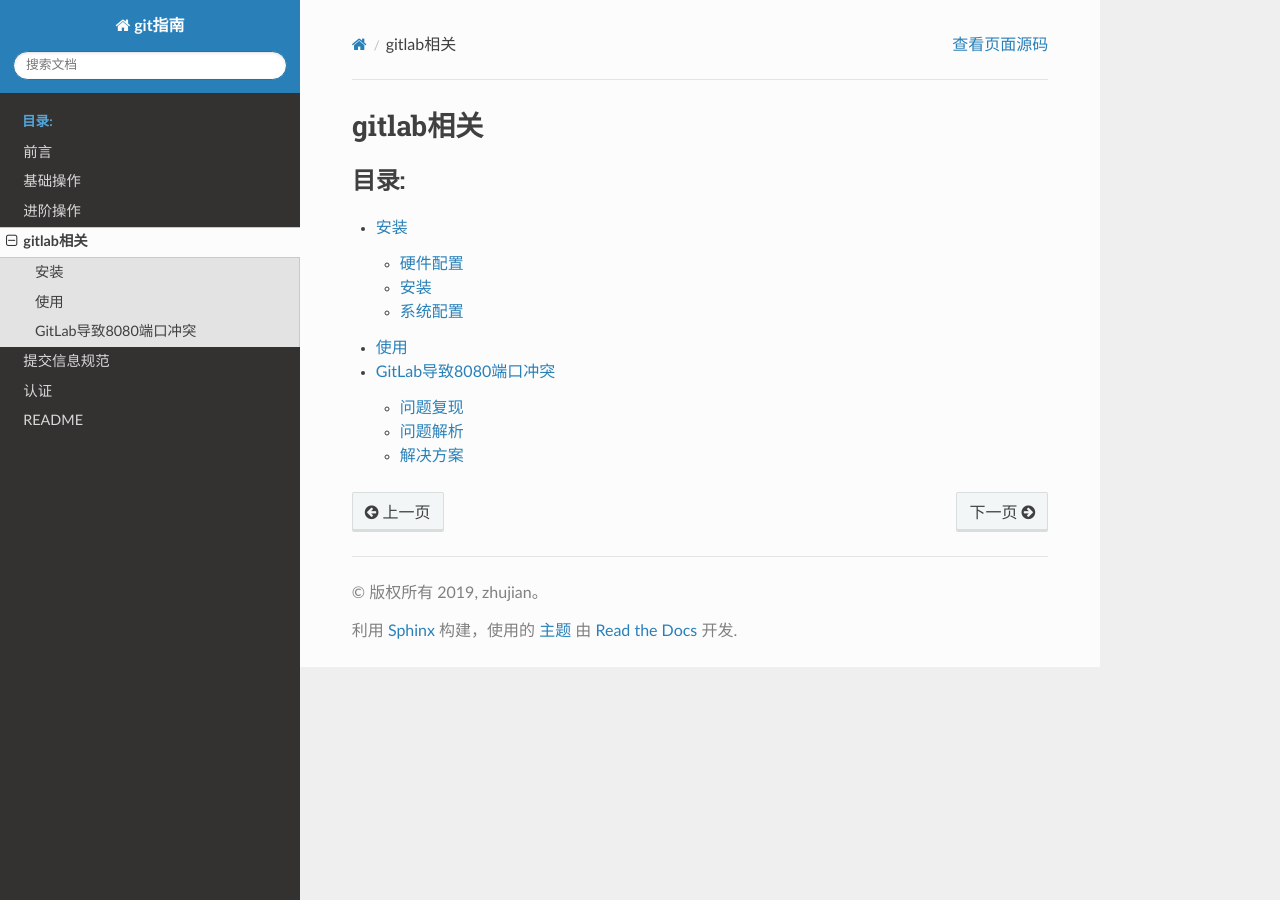
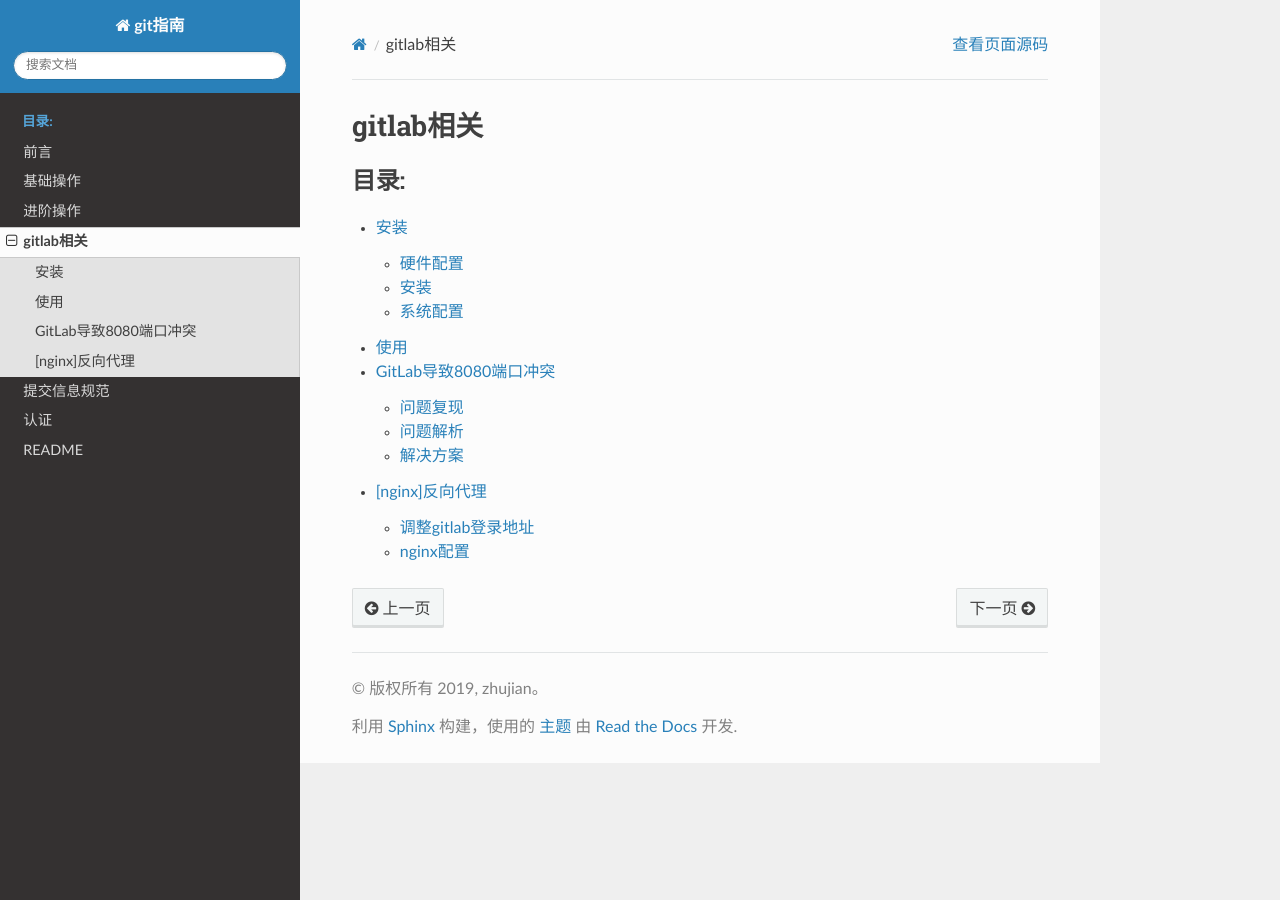
Before and after one commit to Document-Collection/git-guide, a Sphinx documentation site: the page built from docs/source/gitlab.rst, in a window 1280 px wide. Built offline with Sphinx 7.4.7 and the Read the Docs theme 2.0.0, drawn with Linux system fonts in a browser that asks for light colours; some of the changed lines change nothing that is shown.

Commit message:
docs(gitlab): nginx反向代理设置

````diff
--- a/docs/source/gitlab.rst
+++ b/docs/source/gitlab.rst
@@ -11,3 +11,4 @@
    gitlab/安装
    gitlab/使用
    gitlab/GitLab导致8080端口冲突
+   gitlab/[nginx]反向代理
--- /dev/null
+++ b/docs/source/gitlab/[nginx]反向代理.md
@@ -0,0 +1,52 @@
+
+# [nginx]反向代理
+
+当前`gitlab`登录路径是`localhost:8080`
+
+```
+$ curl localhost:8800
+<html><body>You are being <a href="http://localhost:8800/users/sign_in">redirected</a>.</body></html>
+```
+
+地址会跳转到`http://localhost:8800/users/sign_i`，下面通过反向代理简化登录地址
+
+## 调整gitlab登录地址
+
+修改`gitlab`配置文件`/etc/gitlab/gitlab.rb`，修改`external_url`访问路径
+
+```
+external_url 'http://localhost:8800/gitlabs/'
+```
+
+更新`gitlab`配置
+
+```
+$ gitlab-ctl reconfigure
+$ gitlab-ctl restart
+```
+
+## nginx配置
+
+修改`nginx`配置文件`/etc/nginx/conf.d/default.conf`，新增`location`
+
+```
+$ cat gitlab.conf
+server {
+    ...
+    ...
+    location /gitlabs/ {
+	    proxy_pass http://localhost:8800;
+    }
+    ...
+    ...
+}
+```
+
+刷新`nginx`
+
+```
+$ sudo nginx -t
+$ sudo nginx -s reload
+```
+
+之后输入`localhost/gitlabs/`即可登录`gitlab`
````
